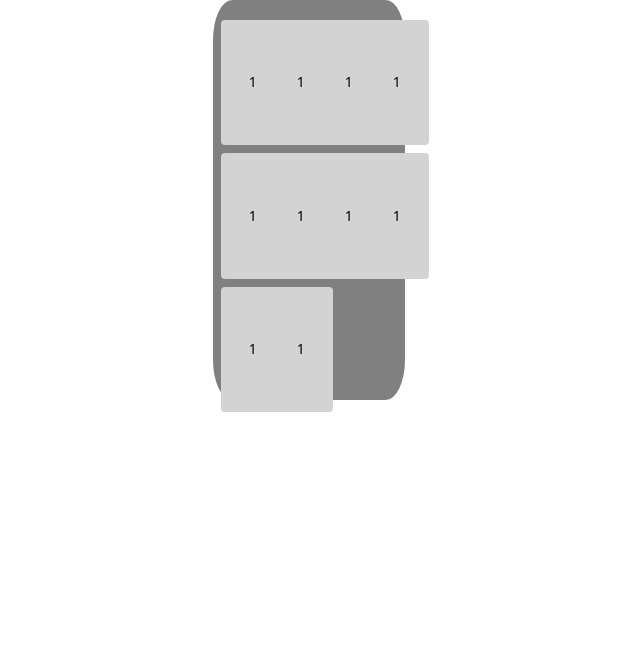
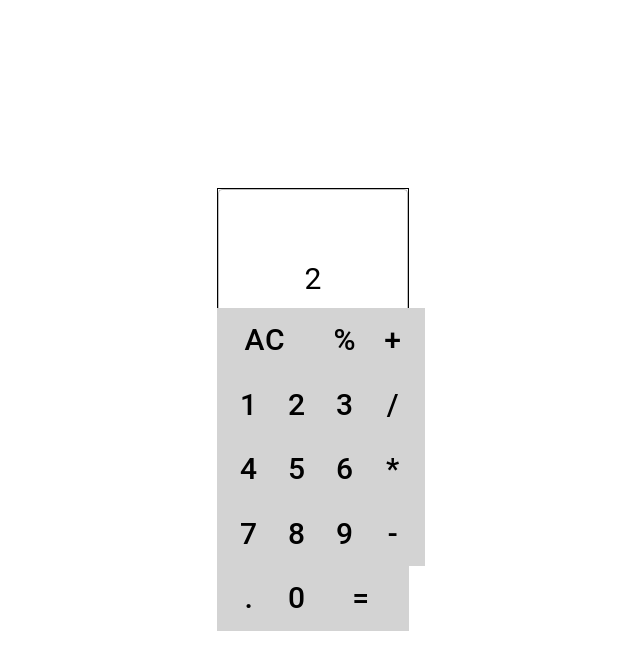
Before and after one commit to Yahali1755/calculator, a React (Create React App) app in the folder calculator/: page / in a window 1280 px wide. Shown: the top 670 px of the page, without its empty margins (327-967 px from the left). Built offline with nearby package versions, Linux system fonts and the light colour scheme.

Commit message:
feat(calculator):  started adding calculator logic and more styles

```diff
--- a/calculator/public/index.html
+++ b/calculator/public/index.html
@@ -1,18 +1,11 @@
 <!DOCTYPE html>
 <html lang="en">
   <head>
-    <meta charset="utf-8" />
-    <link rel="icon" href="%PUBLIC_URL%/favicon.ico" />
     <meta name="viewport" content="width=device-width, initial-scale=1" />
-    <meta name="theme-color" content="#000000" />
-    <meta
-      name="description"
-      content="Web site created using create-react-app"
-    />
-    <title>Rotem Calculator</title>
+    <title> Rotem Calculator </title>
   </head>
   <body>
     <noscript>You need to enable JavaScript to run this app.</noscript>
-    <div id="root"></div>
+    <div id="app"></div>
   </body>
 </html>
--- a/calculator/src/App.js
+++ /dev/null
@@ -1,74 +0,0 @@
-import { Grid, Button, Box } from '@mui/material'
-import { makeStyles } from '@mui/styles'
-
-const useStyles = makeStyles({
-  app: {
-    fontFamily: 'system-ui',
-    width: '100%',
-    height: '100%'
-  },
-  calculatorKey: {
-    '&:hover': {
-      backgroundColor: 'white',
-    },
-    color: 'black',
-    fontFamily: 'inherit',
-    borderColor: 'black',
-    backgroundColor: 'lightgrey',
-    width: '100%',
-    height: '100%',
-    marginTop: '30%'
-  },
-  container: {
-    fontFamily: 'inherit',
-    height: '50vh',
-    width: '15vw',
-    borderRadius: '10%',
-    backgroundColor: 'grey',
-  }
-});
-
-function App() {
-  const classes = useStyles();
-
-  return (
-    <div className={classes.app}>
-        <Box sx={{ flexGrow: '1', display: 'grid', justifyContent: 'center', alignContent: 'center'}}>
-          <Grid container className={classes.container} spacing={1}>
-            <Grid item xs={3}>
-              <Button className={classes.calculatorKey}> 1 </Button>
-            </Grid>
-            <Grid item xs={3}>
-              <Button className={classes.calculatorKey}> 1 </Button>
-            </Grid>
-            <Grid item xs={3}>
-              <Button className={classes.calculatorKey}> 1 </Button>
-            </Grid>
-            <Grid item xs={3}>
-              <Button className={classes.calculatorKey}> 1 </Button>
-            </Grid>
-            <Grid item xs={3}>
-              <Button className={classes.calculatorKey}> 1 </Button>
-            </Grid>
-            <Grid item xs={3}>
-              <Button className={classes.calculatorKey}> 1 </Button>
-            </Grid>
-            <Grid item xs={3}>
-              <Button className={classes.calculatorKey}> 1 </Button>
-            </Grid>
-            <Grid item xs={3}>
-              <Button className={classes.calculatorKey}> 1 </Button>
-            </Grid>
-            <Grid item xs={3}>
-              <Button className={classes.calculatorKey}> 1 </Button>
-            </Grid>
-            <Grid item xs={3}>
-              <Button className={classes.calculatorKey}> 1 </Button>
-            </Grid>
-          </Grid>
-        </Box>
-    </div>
-  );
-}
-
-export default App;
--- /dev/null
+++ b/calculator/src/App.jsx
@@ -0,0 +1,15 @@
+import { StyledEngineProvider } from '@mui/material';
+import { Calculator } from './components/calculator';
+import { ResultProvider } from './contexts/resultContext';
+
+const App = () => {
+  return (
+    <StyledEngineProvider injectFirst>
+      <ResultProvider>
+        <Calculator/>
+      </ResultProvider>
+    </StyledEngineProvider>
+  );
+}
+
+export default App;
--- /dev/null
+++ b/calculator/src/components/calculator.jsx
@@ -0,0 +1,80 @@
+import { Grid, Button } from '@mui/material'
+import { makeStyles } from '@mui/styles'
+
+import { NumberKey } from './keys/numberKey';
+import { OperatorKey } from './keys/operatorKey';
+import { DisplayPanel } from './displayPanel'
+
+const useStyles = makeStyles({
+  calculator: {
+    fontFamily: 'system-ui',
+    display: 'grid',
+    justifyContent: 'center',
+    alignContent: 'center',
+    height: '95vh',
+  },
+  calculatorKey: {
+    '&:hover': {
+      backgroundColor: '#E0E0E0',
+    },
+    color: 'black',
+    borderRadius: 0,
+    backgroundColor: 'lightgrey',
+    width: '100%',
+    height: '100%',
+    fontSize: '30px',
+
+  },
+  calculatorContainer: {
+    flexGrow: 1,
+    height: '50vh',
+    width: '15vw',
+    borderRadius: '5%',
+  },
+  keysContainer: {
+    height: '70%',
+  },
+  displayPanelContainer: {
+    height: '30%',
+  }
+});
+
+export const Calculator = () => {
+  const classes = useStyles();
+
+  return (
+    <div className={classes.calculator}>
+      <Grid container className={classes.calculatorContainer}>
+        <Grid container className={classes.displayPanelContainer}>
+          <DisplayPanel/>
+        </Grid>
+        <Grid container className={classes.keysContainer}>
+          <Grid item xs={6}>
+            <Button className={classes.calculatorKey}> AC </Button>
+          </Grid>
+          <OperatorKey value={'%'}/>
+          <OperatorKey value={'+'}/>
+          <NumberKey value={1}/>
+          <NumberKey value={2}/>
+          <NumberKey value={3}/>
+          <OperatorKey value={'/'}/>
+          <NumberKey value={4}/>
+          <NumberKey value={5}/>
+          <NumberKey value={6}/>
+          <OperatorKey value={'*'}/>
+          <NumberKey value={7}/>
+          <NumberKey value={8}/>
+          <NumberKey value={9}/>
+          <OperatorKey value={'-'}/>
+          <Grid item xs={3}>
+            <Button className={classes.calculatorKey}> . </Button>
+          </Grid>
+          <NumberKey value={0}/>
+          <Grid item xs={6}>
+            <Button className={classes.calculatorKey}> = </Button>
+          </Grid>
+        </Grid>
+      </Grid>
+    </div>
+  );
+}
--- /dev/null
+++ b/calculator/src/components/displayPanel.jsx
@@ -0,0 +1,28 @@
+import { Grid, TextField } from '@mui/material'
+import { makeStyles } from '@mui/styles';
+
+const useStyles = makeStyles({
+    inputProps: {
+        height: '145px',
+        fontSize: '30px',
+        textAlign: 'center'
+    },
+    displayPanel: {
+      '& :disabled': {
+        WebkitTextFillColor: 'black'
+      },
+      boxSizing: 'border-box',
+      border: '1px solid black'
+    }
+});
+
+export const DisplayPanel  = () => {
+  const classes = useStyles();
+
+  return (
+    <Grid item>
+        <TextField disabled value={5 % 3} inputProps={{className: classes.inputProps}}
+          fullWidth className={classes.displayPanel}/>
+    </Grid>
+  )
+}
--- /dev/null
+++ b/calculator/src/components/keys/calculatorKey.jsx
@@ -0,0 +1,27 @@
+import React from 'react'
+import { Grid, Button } from '@mui/material'
+import { makeStyles } from '@mui/styles';
+
+const useStyles = makeStyles({
+  calculatorKey: {
+    '&:hover': {
+      backgroundColor: '#E0E0E0',
+    },
+    color: 'black',
+    borderRadius: 0,
+    backgroundColor: 'lightgrey',
+    width: '100%',
+    height: '100%',
+    fontSize: '30px',
+  }
+});
+
+export const CalculatorKey  = ({value}) => {
+  const classes = useStyles();
+
+  return (
+    <Grid item xs={3}>
+        <Button className={classes.calculatorKey}> {value} </Button>
+    </Grid>
+  )
+}
--- /dev/null
+++ b/calculator/src/components/keys/numberKey.jsx
@@ -0,0 +1,7 @@
+import { CalculatorKey } from './calculatorKey'
+
+export const NumberKey = ({value}) => {
+  return (
+    <CalculatorKey value={value}/>
+  )
+}
--- /dev/null
+++ b/calculator/src/components/keys/operatorKey.jsx
@@ -0,0 +1,7 @@
+import { CalculatorKey } from './calculatorKey'
+
+export const OperatorKey = ({value}) => {
+  return (
+    <CalculatorKey value={value}/>
+  )
+}
--- /dev/null
+++ b/calculator/src/contexts/resultContext.js
@@ -0,0 +1,24 @@
+import React, { useContext, useState } from 'react'
+
+const ResultContext = React.createContext()
+const UpdateResultContext = React.createContext();
+
+export const useResult = () => {
+    useContext(ResultContext);
+};
+
+export const useUpdateResult = () => {
+    useContext(UpdateResultContext);
+};
+
+export const ResultProvider = ({ children }) => {
+    const [result, setResult] = useState(0);
+
+    return (
+        <ResultContext.Provider value={result}>
+            <UpdateResultContext.Provider value={setResult}>
+                {children}
+            </UpdateResultContext.Provider>
+        </ResultContext.Provider>
+    )
+}
--- a/calculator/src/index.js
+++ b/calculator/src/index.js
@@ -1,12 +1,10 @@
 import React from 'react';
 import ReactDOM from 'react-dom/client';
-import { StyledEngineProvider } from '@mui/material';
 
-import App from './App';
+import App from './App'
 
-const root = ReactDOM.createRoot(document.getElementById('root'));
-root.render(
-  <StyledEngineProvider injectFirst>
-    <App />
-  </StyledEngineProvider>
+const app = ReactDOM.createRoot(document.getElementById('app'));
+
+app.render(
+  <App/>
 );
```
